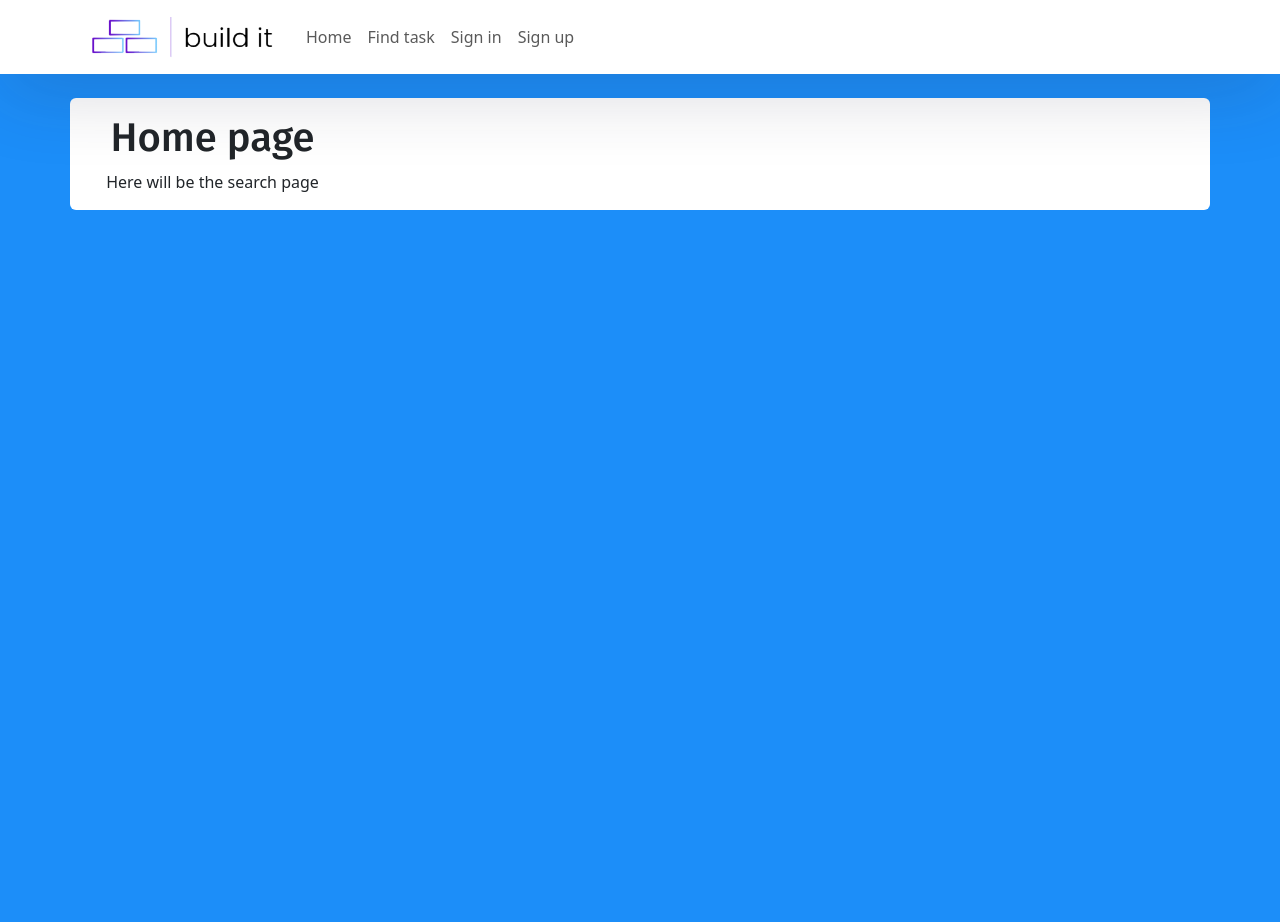
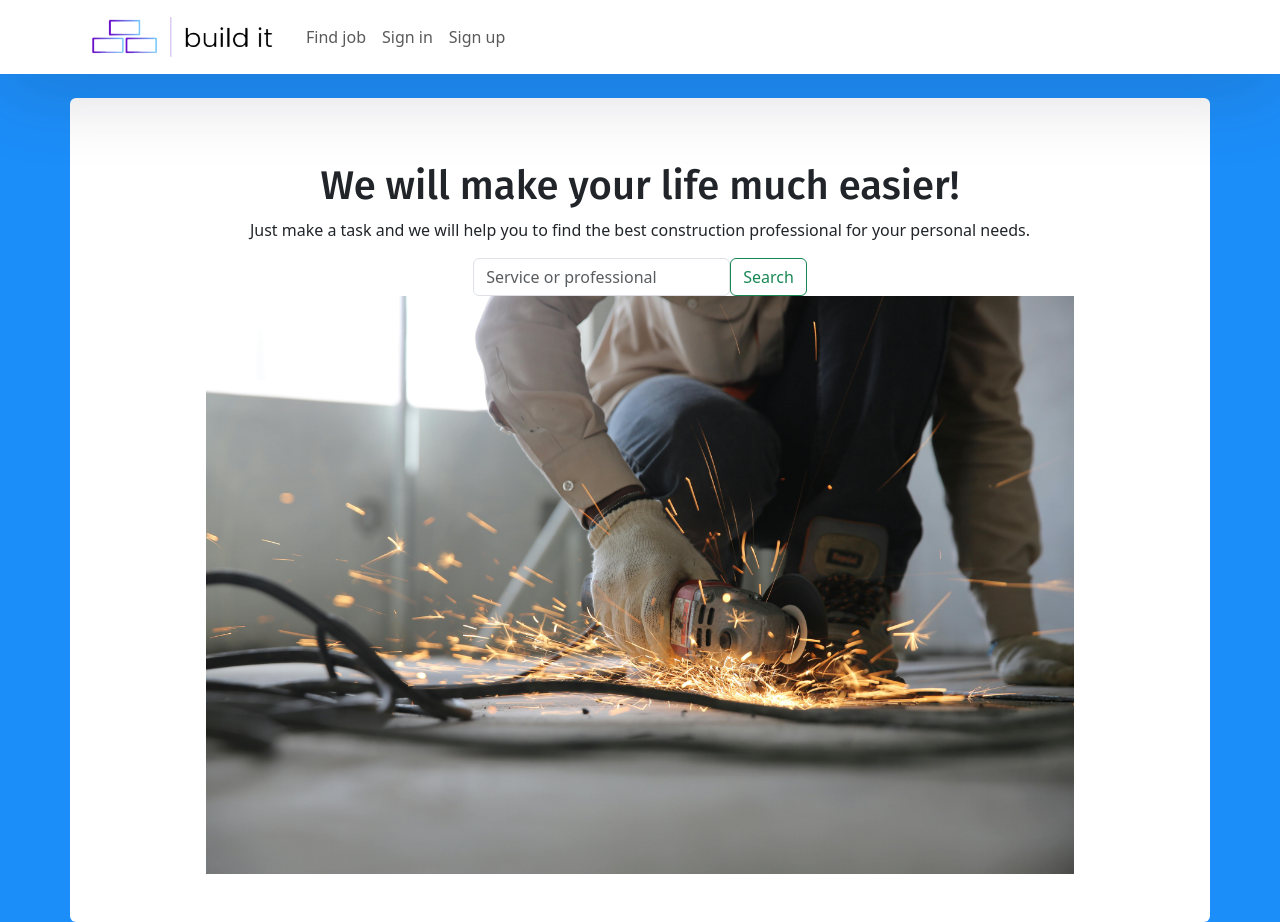
Before and after one commit to mikeDombrovsky/built_it_app, a React (Create React App) app: page / in a window 1280 px wide. Before the commit the page ends 800 px from the top, so only its background shows below. Built offline with nearby package versions, Linux system fonts and the light colour scheme.

Commit message:
model profile

```diff
--- a/src/components/Home.js
+++ b/src/components/Home.js
@@ -1,12 +1,22 @@
+import worker_img from '../pexels-anamul-rezwan-1216544.jpg'
 export const Home = () => {
     return (
         <div className="container rounded bg-white mt-5 pt-3 mb-5">
             <div className="row">
-                <div className="col-md-3 border-right">
-                    <h1>Home page</h1>
-                    <p>Here will be the search page</p>
+                <div className="col">
+                    <div className="d-flex flex-column align-items-center text-center p-3 py-5">
+                        <h1>We will make your life much easier!</h1>
+                        <p>Just make a task and we will help you to find the best construction professional for your
+                            personal needs.</p>
+                        <form className="form-inline d-flex flex-row">
+                            <input className="form-control mr-sm-2" type="search" placeholder="Service or professional"
+                                   aria-label="Search"/>
+                                <button className="btn btn-outline-success my-2 my-sm-0" type="submit">Search</button>
+                        </form>
+                        <img width="80%" src={worker_img} alt='construction worker'/>
+                    </div>
                 </div>
             </div>
         </div>
-    )
+)
 }
--- a/src/components/NavBar.js
+++ b/src/components/NavBar.js
@@ -12,25 +12,24 @@ export const NavBar = () => {
                     <Link className="navbar-brand" to={'/'}>
                         <img src={logo} alt="logo" width="200px"/>
                     </Link>
-                    <div className="collapse navbar-collapse" id="navbarTogglerDemo02">
-                        <ul className="navbar-nav ml-auto">
+                    <button className="navbar-toggler" type="button" data-toggle="collapse" data-target="#navbarNav"
+                            aria-controls="navbarNav" aria-expanded="false" aria-label="Toggle navigation">
+                        <span className="navbar-toggler-icon"></span>
+                    </button>
+                    <div className="collapse navbar-collapse" id="navbarNav">
+                        <ul className="navbar-nav">
                             <>
                                 <li className="nav-item">
-                                    <Link className="nav-link" to={'/'}>
-                                        Home
-                                    </Link>
-                                </li>
-                                <li className="nav-item">
-                                    <Link className="nav-link" to={'/tasks'}>
-                                        Find task
+                                    <Link className="nav-link" to={'/find-job'}>
+                                        Find job
                                     </Link>
                                 </li>
                             </>
                             {token ? (
                                 <>
                                     <li className="nav-item">
-                                        <Link className="nav-link" to={'/create-task'}>
-                                            Create task
+                                        <Link className="nav-link" to={'/create-job'}>
+                                            Create job
                                         </Link>
                                     </li>
                                     <li className="nav-item">
--- a/src/hooks/AuthProvider.js
+++ b/src/hooks/AuthProvider.js
@@ -38,7 +38,7 @@ const AuthProvider = ({children}) => {
 
 
     const logIn = async (email, password) => {
-        console.log("in logIn", email, password);
+
         try {
             const response = await fetch('http://localhost:8000/api/token/', {
                 method: 'POST',
--- a/src/index.css
+++ b/src/index.css
@@ -7,6 +7,11 @@ body {
     sans-serif;
   -webkit-font-smoothing: antialiased;
   -moz-osx-font-smoothing: grayscale;
+  caret-color: transparent;
+}
+
+input, textarea{
+    caret-color: #e7e7e7;
 }
 
 code {
```
Also changed, not shown: src/default.jpg (renamed from public/default.jpg), src/pexels-anamul-rezwan-1216544.jpg (added).
